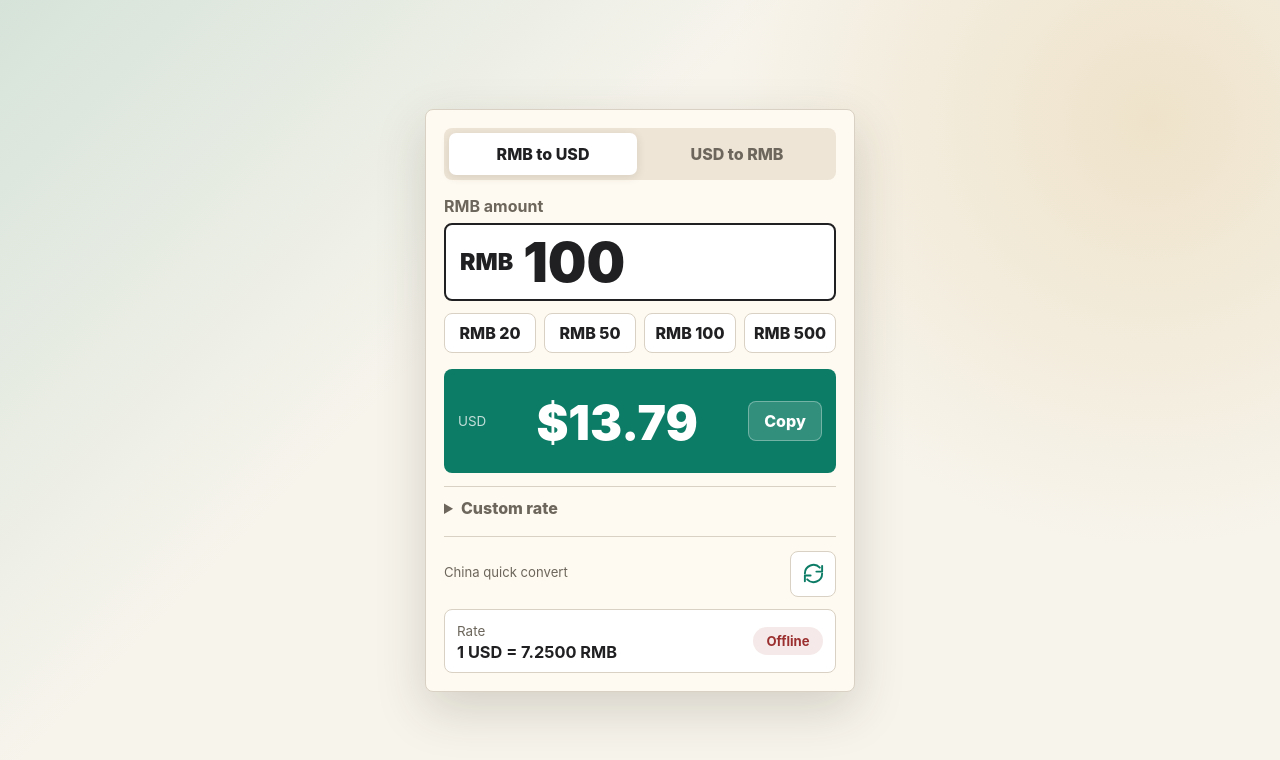
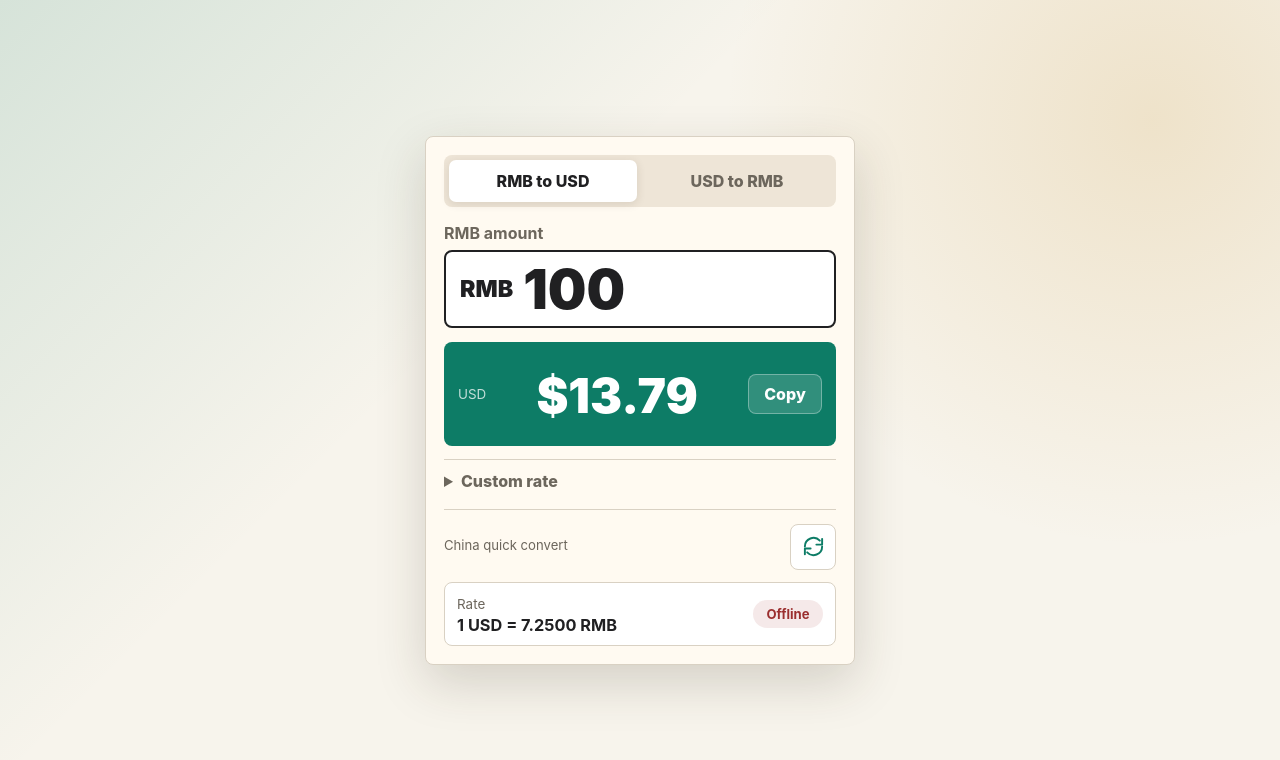
Before and after one commit to drew345/RMBConvert, a plain HTML site: page index.html in a window 1280 px wide. Drawn offline with Linux system fonts and the light colour scheme; no server answers.

Commit message:
Remove quick amount buttons

```diff
--- a/app.js
+++ b/app.js
@@ -45,18 +45,12 @@
     inputLabel: document.querySelector("#inputLabel"),
     inputSymbol: document.querySelector("#inputSymbol"),
     amountInput: document.querySelector("#amountInput"),
-    quickAmounts: document.querySelector("#quickAmounts"),
     resultLabel: document.querySelector("#resultLabel"),
     resultValue: document.querySelector("#resultValue"),
     copyResult: document.querySelector("#copyResult"),
     customRate: document.querySelector("#customRate"),
     useCustom: document.querySelector("#useCustom"),
     useLive: document.querySelector("#useLive")
-  };
-
-  const quickAmounts = {
-    "cny-usd": [20, 50, 100, 500],
-    "usd-cny": [5, 10, 20, 100]
   };
 
   const money = {
@@ -95,22 +89,6 @@
     return state.amount * state.activeRate;
   }
 
-  function renderQuickAmounts() {
-    el.quickAmounts.innerHTML = "";
-    quickAmounts[state.mode].forEach((amount) => {
-      const button = document.createElement("button");
-      button.type = "button";
-      button.textContent = state.mode === "cny-usd" ? `RMB ${amount}` : `$${amount}`;
-      button.addEventListener("click", () => {
-        state.amount = amount;
-        el.amountInput.value = amount;
-        saveState();
-        render();
-      });
-      el.quickAmounts.appendChild(button);
-    });
-  }
-
   function render() {
     const isCnyToUsd = state.mode === "cny-usd";
     const result = conversionResult();
@@ -133,7 +111,6 @@
     el.refreshRate.title = `${state.rateSource}. Last updated: ${formatRateDate(state.lastUpdated)}`;
     el.customRate.value = state.rateMode === "custom" ? state.activeRate : "";
 
-    renderQuickAmounts();
   }
 
   function setMode(mode) {
--- a/index.html
+++ b/index.html
@@ -25,8 +25,6 @@
             <input id="amountInput" type="number" inputmode="decimal" min="0" step="0.01" value="100" autocomplete="off">
           </div>
         </label>
-
-        <div class="quick-grid" id="quickAmounts" aria-label="Quick amounts"></div>
 
         <div class="result-panel" aria-live="polite">
           <span class="muted" id="resultLabel">USD</span>
--- a/styles.css
+++ b/styles.css
@@ -189,14 +189,6 @@ button {
   font-weight: 900;
 }
 
-.quick-grid {
-  display: grid;
-  grid-template-columns: repeat(4, minmax(0, 1fr));
-  gap: 8px;
-  margin: 12px 0 16px;
-}
-
-.quick-grid button,
 .result-panel button,
 .settings-actions button {
   min-height: 40px;
@@ -207,7 +199,6 @@ button {
   font-weight: 800;
 }
 
-.quick-grid button:hover,
 .result-panel button:hover,
 .settings-actions button:hover,
 .icon-button:hover {
@@ -217,6 +208,7 @@ button {
 .result-panel {
   justify-content: space-between;
   gap: 12px;
+  margin-top: 14px;
   padding: 14px;
   min-height: 104px;
   border-radius: 8px;
@@ -289,8 +281,4 @@ button {
   .converter {
     padding: 14px;
   }
-
-  .quick-grid {
-    grid-template-columns: repeat(2, minmax(0, 1fr));
-  }
 }
```
